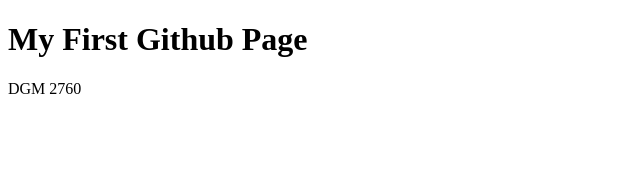
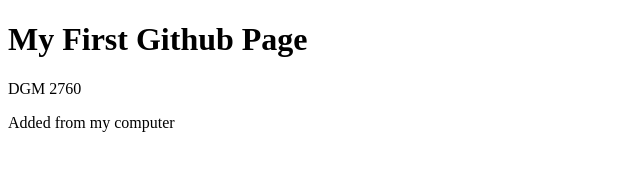
Before and after one commit to eayers127/dgm-2740-projects, a plain HTML site: page index.html in a window 1280 px wide. Shown: the whole page, without its empty margins (0-640 px from the left). Drawn offline with Linux system fonts and the light colour scheme.

Commit message:
Updated Paragraph

```diff
--- a/index.html
+++ b/index.html
@@ -8,5 +8,6 @@
 <body>
   <h1>My First Github Page</h1>
   <p>DGM 2760</p>
+  <p>Added from my computer</p>
 </body>
 </html>
```
